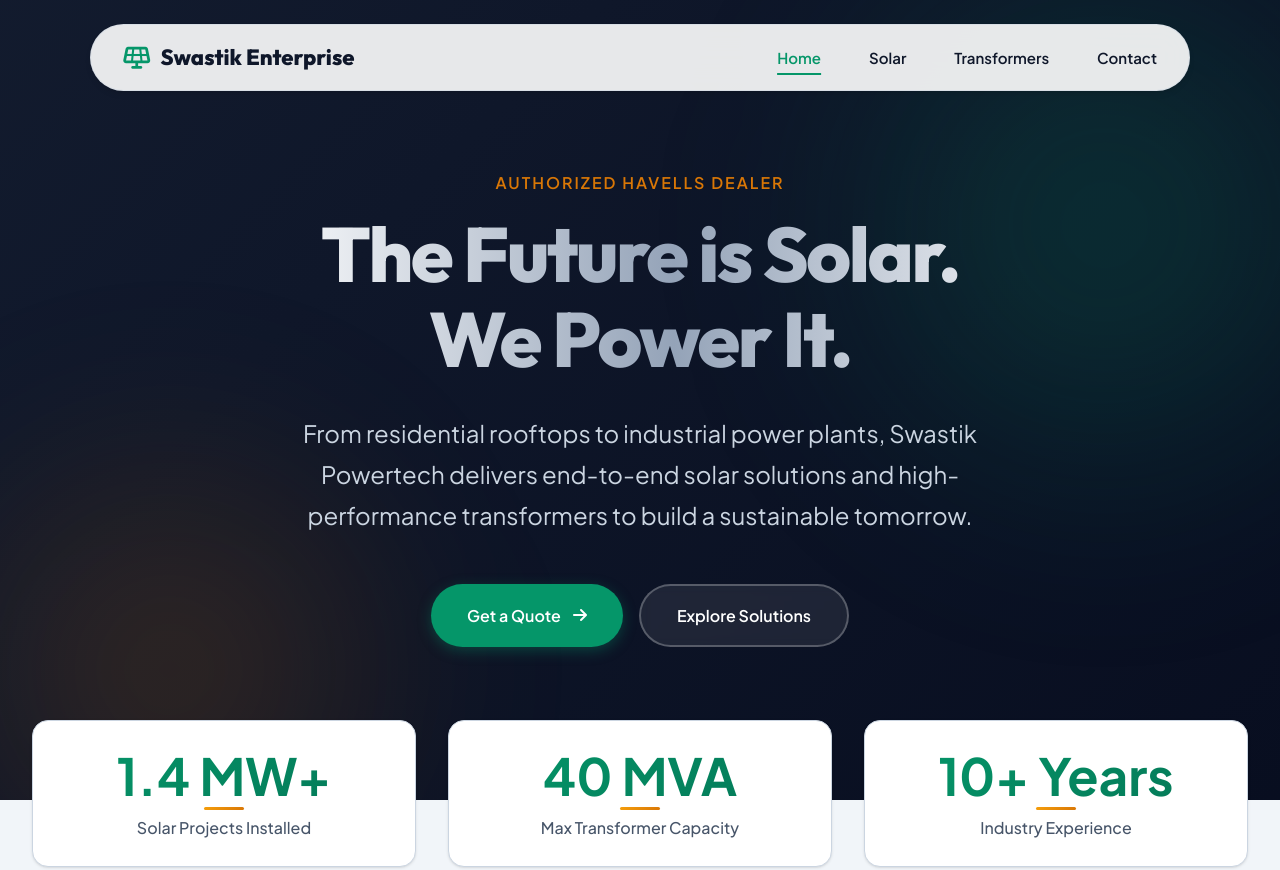
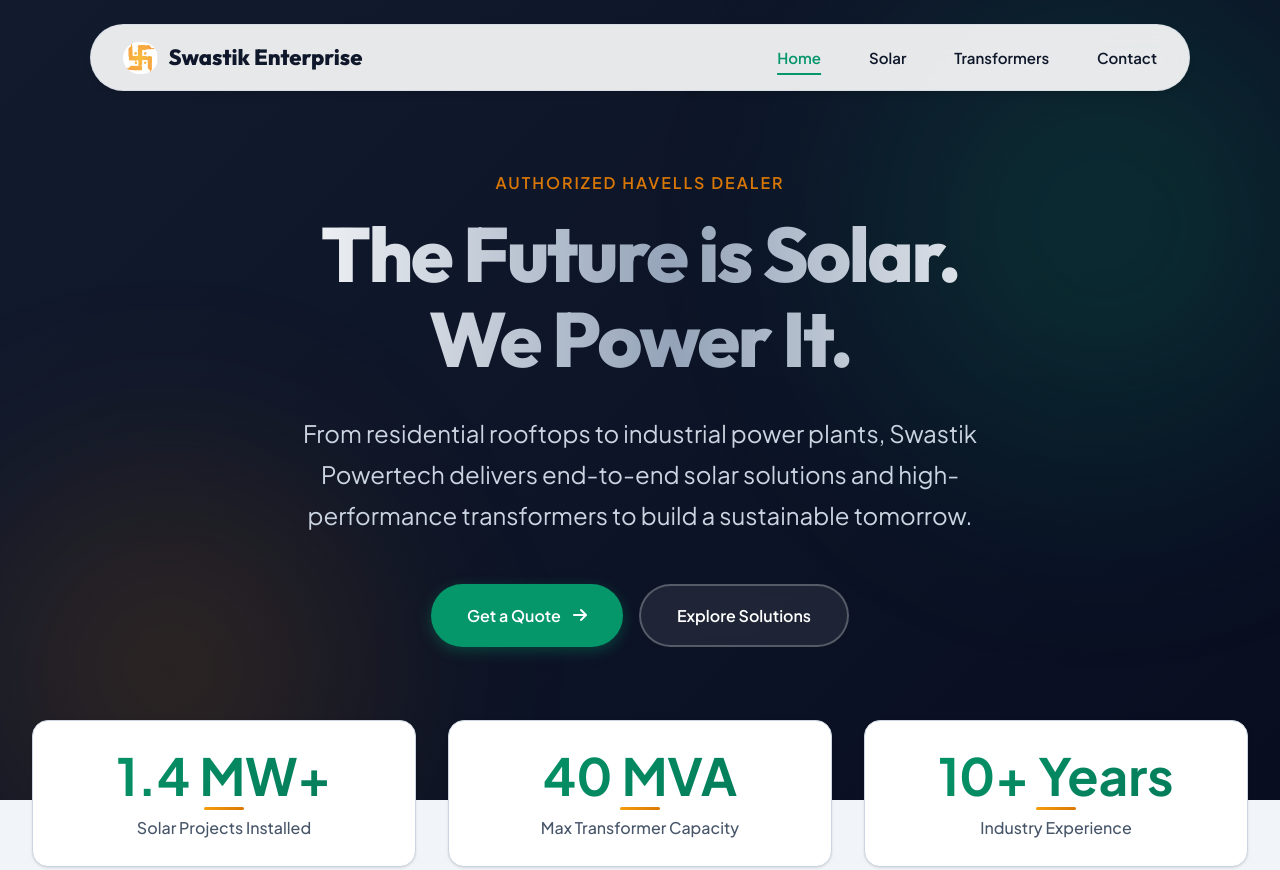
Before and after one commit to Arj404/Swastik_enterprise, a plain HTML site: page index.html in a window 1280 px wide. Shown: the top 870 px of the page. Drawn offline with Linux system fonts and the light colour scheme.

Commit message:
logo updated

```diff
--- a/index.html
+++ b/index.html
@@ -8,6 +8,7 @@
     <meta name="description"
         content="Swastik Powertech provides reliable, sustainable, and cost-effective solar power systems and transformers. authorized dealers of Havells.">
     <link rel="stylesheet" href="style.css">
+    <link rel="icon" type="image/png" href="assets/logo.png">
     <!-- Font Awesome for Icons -->
     <link rel="stylesheet" href="https://cdnjs.cloudflare.com/ajax/libs/font-awesome/6.4.0/css/all.min.css">
 </head>
@@ -18,7 +19,7 @@
     <nav class="navbar">
         <div class="nav-container">
             <a href="index.html" class="logo">
-                <i class="fas fa-solar-panel" style="color: var(--primary);"></i>
+                <img src="assets/logo.png" alt="Swastik Enterprise Logo" style="height: 32px; width: auto;">
                 Swastik Enterprise
             </a>
             <ul class="nav-links">
```
Also changed, not shown: contact.html (+2 -1 lines), solar.html (+2 -1 lines), transformers.html (+2 -1 lines).
